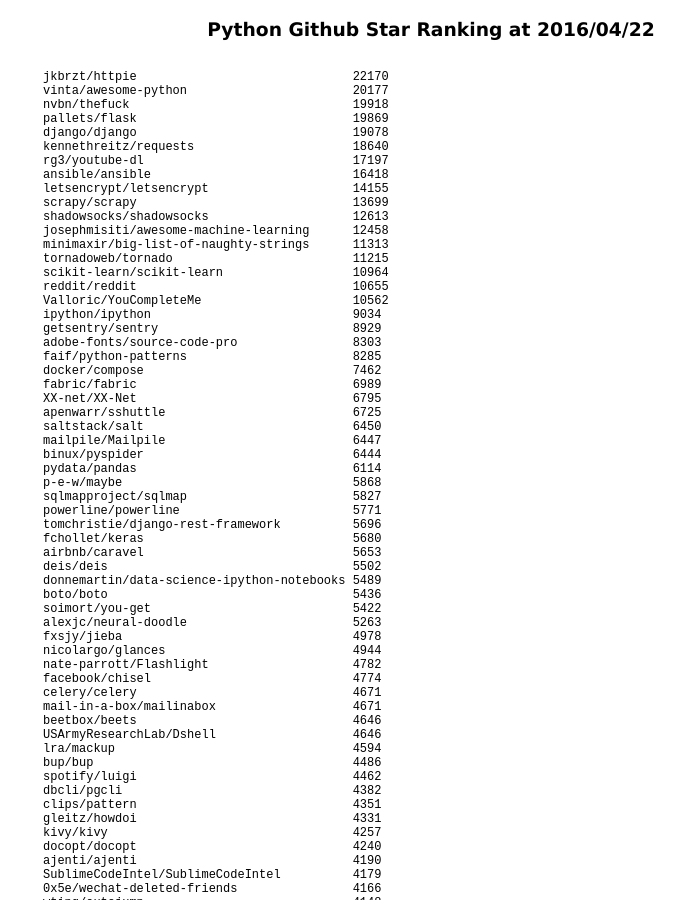
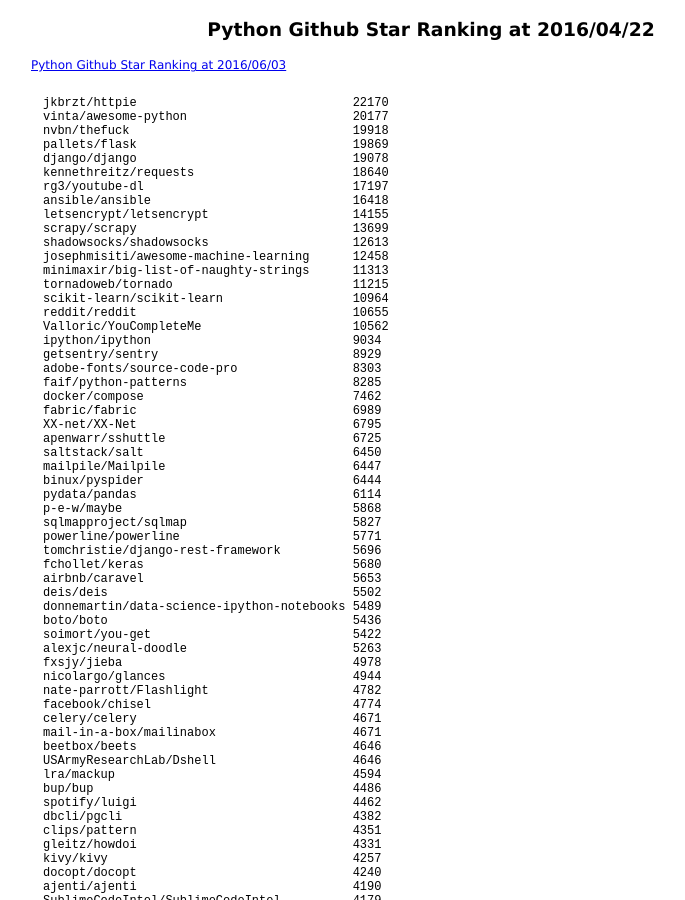
Before and after one commit to 38elements/38elements.github.com, a Jekyll site: the page built from _posts/2016-04-22-python-repository-github-star-ranking.md, in a window 1280 px wide and 900 px high. Shown: the whole window, without its empty margins (209-894 px from the left). Built offline with Jekyll 4.4.1, drawn with Linux system fonts in a browser that asks for light colours.

Commit message:
Update 2016-04-22-python-repository-github-star-ranking.md

```diff
--- a/_posts/2016-04-22-python-repository-github-star-ranking.md
+++ b/_posts/2016-04-22-python-repository-github-star-ranking.md
@@ -2,6 +2,7 @@
 layout: posts
 title: Python Github Star Ranking at 2016/04/22
 ---
+[Python Github Star Ranking at 2016/06/03](/2016/06/03/python-repository-github-star-ranking.html)
 <pre style="background-color: white;border: none;">
 jkbrzt/httpie                              22170
 vinta/awesome-python                       20177
```
